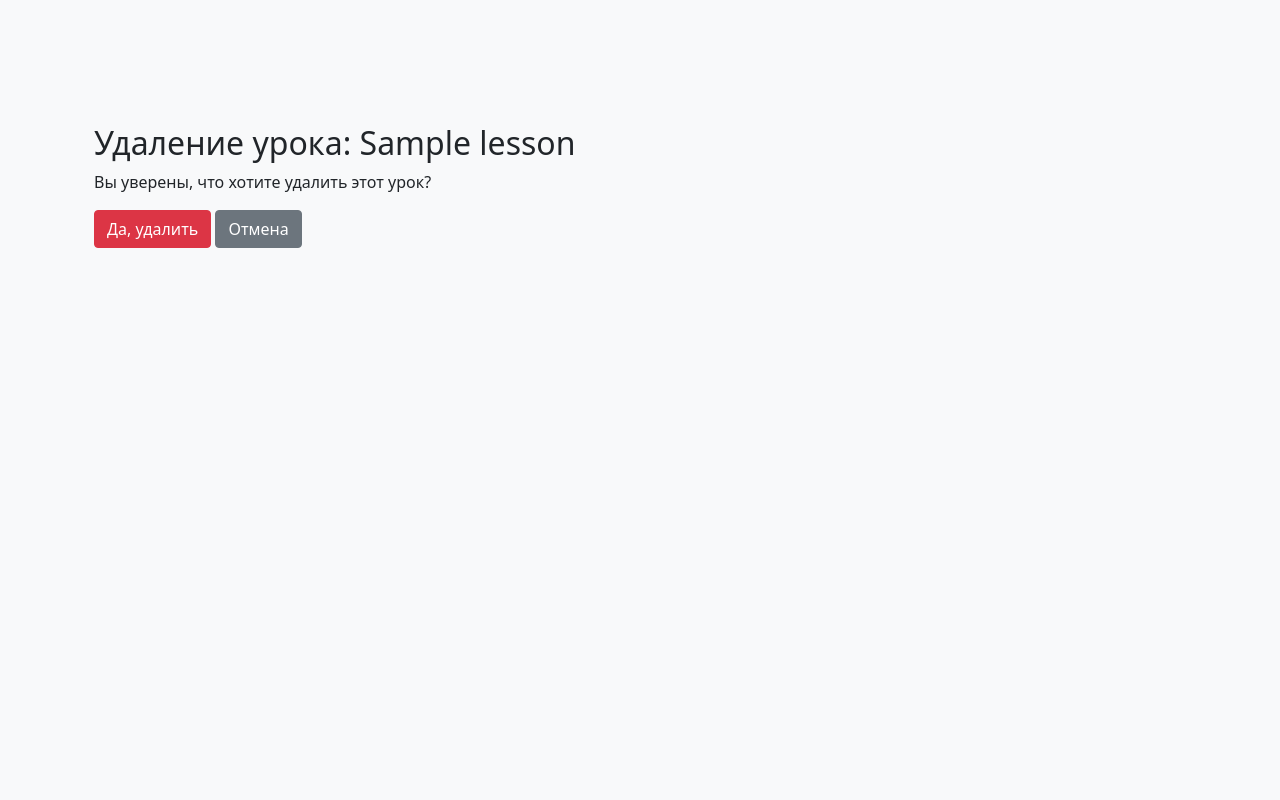
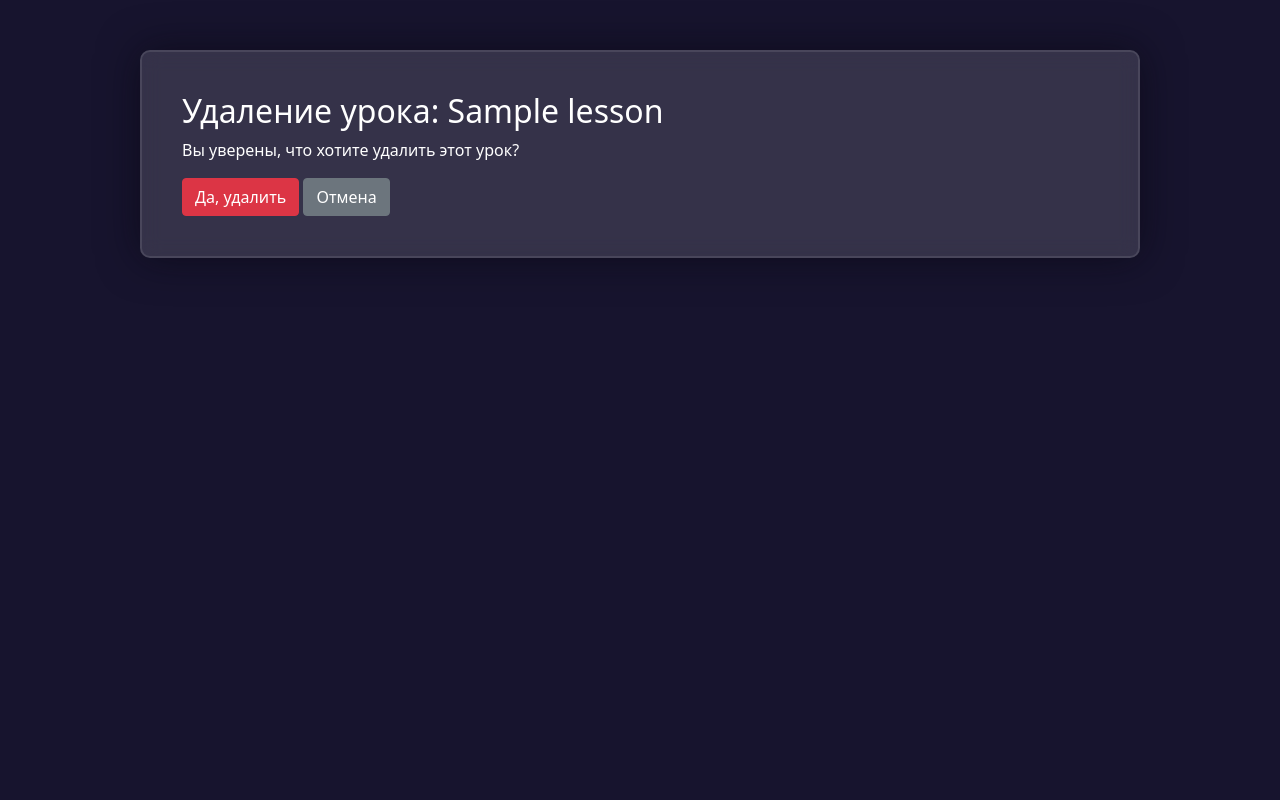
Before and after one commit to Anastasia-l/School_online_platform, a Django app: template templates/courses/delete_lesson.html in a window 1280 px wide. Run offline with Django 5.2, Linux system fonts and the light colour scheme; the template is opened without the code that fills it: values that come from a table or form of the project are taken from there, others are empty; tables that the repository leaves empty hold one stand-in row (values such as "Sample post").

Commit message:
Updated delete_lesson.html

```diff
--- a/templates/courses/delete_lesson.html
+++ b/templates/courses/delete_lesson.html
@@ -1,13 +1,41 @@
 {% extends 'base.html' %}
 
+{% block extra_css %}
+<style>
+
+    body {
+        background-color: rgb(23, 20, 46);
+        color: #ffffff;
+    }
+
+    .delete-container {
+        max-width: 1000px;
+        margin: 2rem auto;
+        margin-top: 50px;
+        padding: 40px;
+        background: rgba(255,255,255,0.13);
+        backdrop-filter: blur(10px);
+        border: 2px solid rgba(255,255,255,0.1);
+        border-radius: 10px;
+        box-shadow: 0 0 40px rgba(8,7,16,0.6);
+    }
+
+    .btn:hover {
+        transform: translateY(-2px);
+        filter: brightness(1.1);
+        box-shadow: 0 5px 15px rgba(0,0,0,0.3);
+    }
+</style>
+{% endblock %}
+
 {% block content %}
-<div class="container mt-4">
+<div class="delete-container">
     <h2>Удаление урока: {{ lesson.title }}</h2>
     <p>Вы уверены, что хотите удалить этот урок?</p>
     <form method="post">
         {% csrf_token %}
         <button type="submit" class="btn btn-danger">Да, удалить</button>
-        <a href="{% url 'courses:course_detail' lesson.course.id %}" class="btn btn-secondary">Отмена</a>
+        <a href="{% url 'courses:lesson_detail' lesson.id %}" class="btn btn-secondary">Отмена</a>
     </form>
 </div>
 {% endblock %}
```
